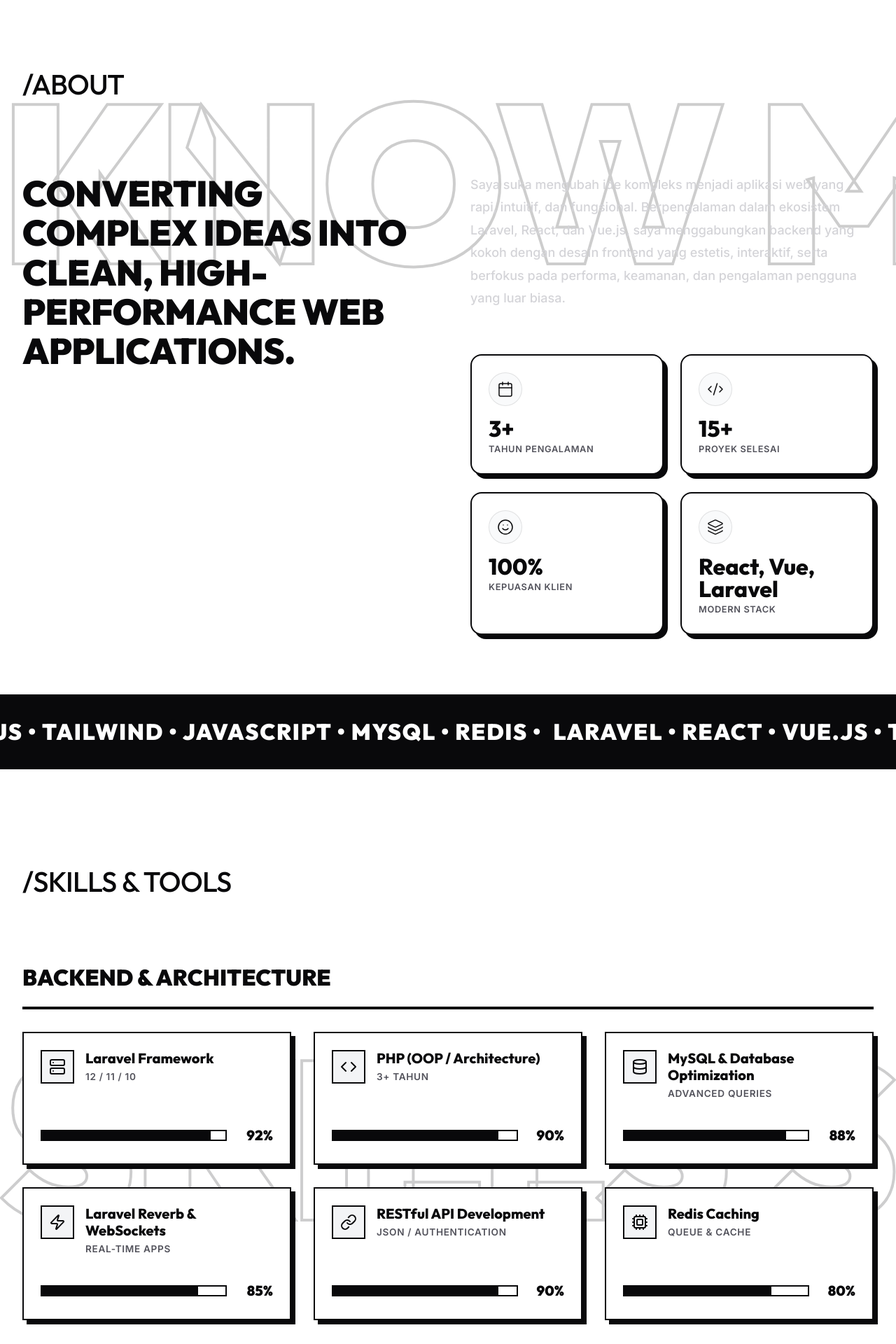
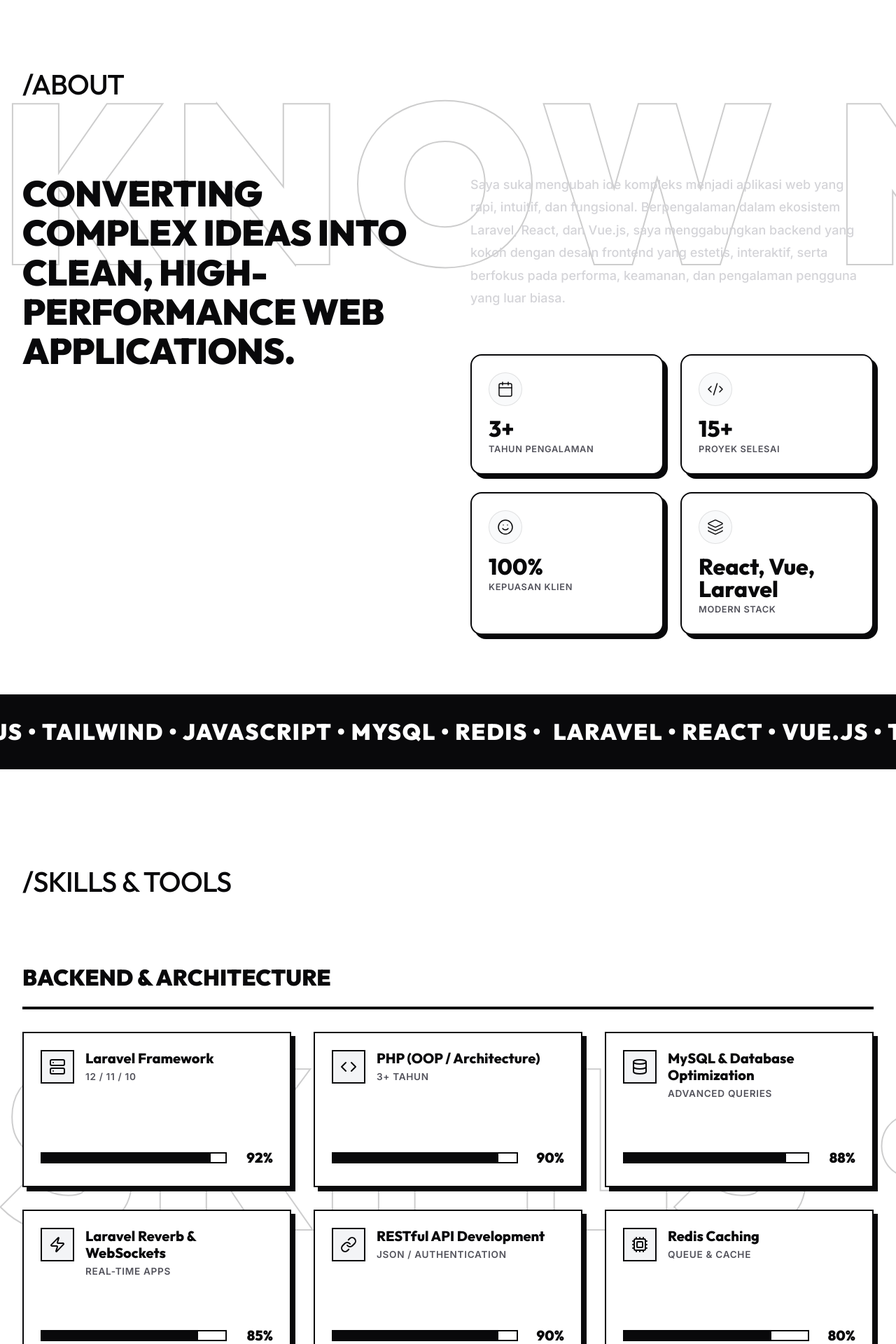
Before and after one commit to Alfin452/portofolio, a React (Vite) app: page / in a window 1280 px wide. Shown: the part 840-2760 px from the top of the page at 70% size. Built offline with nearby package versions, Linux system fonts and the light colour scheme.

Commit message:
feat: implement About and Skills sections with GSAP animations and brutalist-inspired styling

```diff
--- a/src/components/AboutSection/index.jsx
+++ b/src/components/AboutSection/index.jsx
@@ -100,7 +100,7 @@ const AboutSection = () => {
       {/* Giant Background Marquee */}
       <div className="about-bg-marquee">
         <div className="about-bg-text-inner">
-          <span className="dribbble-text-outline">KNOW ME KNOW ME KNOW ME KNOW ME</span>
+          {`KNOW ME  •  KNOW ME  •  KNOW ME  •  KNOW ME`}
         </div>
       </div>
 
--- a/src/components/AboutSection/style.css
+++ b/src/components/AboutSection/style.css
@@ -23,9 +23,10 @@
   font-size: clamp(8rem, 25vw, 30rem);
   font-weight: 900;
   line-height: 0.8;
-  letter-spacing: -0.02em;
-  color: transparent;
-  -webkit-text-stroke: 4px var(--text-dark);
+  letter-spacing: 0.05em !important;
+  color: var(--bg-white) !important;
+  -webkit-text-stroke: 4px var(--text-dark) !important;
+  paint-order: stroke fill !important;
 }
 
 .about-container {
--- a/src/components/SkillsSection/index.jsx
+++ b/src/components/SkillsSection/index.jsx
@@ -9,6 +9,48 @@ const SkillsSection = () => {
   const sectionRef = useRef(null);
   const titleRef = useRef(null);
   const gridRef = useRef(null);
+
+  // Handlers for Magnetic Hover
+  const handleMagneticMove = (e) => {
+    const card = e.currentTarget;
+    const rect = card.getBoundingClientRect();
+    const x = e.clientX - rect.left - rect.width / 2;
+    const y = e.clientY - rect.top - rect.height / 2;
+
+    window.gsap.to(card, {
+      x: x * 0.1,
+      y: y * 0.1,
+      duration: 0.4,
+      ease: 'power3.out'
+    });
+  };
+
+  const handleMagneticLeave = (e) => {
+    const card = e.currentTarget;
+    window.gsap.to(card, {
+      x: 0,
+      y: 0,
+      duration: 0.7,
+      ease: 'elastic.out(1, 0.3)'
+    });
+  };
+
+  // Handler for Glitch Text
+  const handleGlitch = (e, targetLevel) => {
+    const el = e.currentTarget.querySelector('.skill-level-text');
+    if (!el) return;
+
+    let iterations = 0;
+    const maxIterations = 8;
+    const interval = setInterval(() => {
+      el.innerText = Math.floor(Math.random() * 100) + '%';
+      iterations++;
+      if (iterations >= maxIterations) {
+        clearInterval(interval);
+        el.innerText = targetLevel + '%';
+      }
+    }, 40);
+  };
 
   useEffect(() => {
     const gsap = window.gsap;
@@ -75,7 +117,13 @@ const SkillsSection = () => {
     return skillsArray.map((skill, idx) => {
       const IconComponent = LucideIcons[skill.icon];
       return (
-        <div key={idx} className="skill-brutalist-card">
+        <div
+          key={idx}
+          className="skill-brutalist-card"
+          onMouseMove={handleMagneticMove}
+          onMouseLeave={handleMagneticLeave}
+          onMouseEnter={(e) => handleGlitch(e, skill.level)}
+        >
           <div className="skill-card-header">
             <div className="skill-icon-wrapper">
               {IconComponent && <IconComponent size={24} strokeWidth={2} />}
@@ -106,7 +154,7 @@ const SkillsSection = () => {
       {/* Giant Background Marquee */}
       <div className="skills-bg-marquee">
         <div className="skills-bg-text-inner">
-          <span className="skills-text-outline">SKILLS SKILLS SKILLS SKILLS SKILLS</span>
+          {`SKILLS  •  SKILLS  •  SKILLS  •  SKILLS`}
         </div>
       </div>
 
@@ -136,12 +184,14 @@ const SkillsSection = () => {
           {/* Tools */}
           <div className="skills-group tools-group">
             <h3 className="group-title">TOOLS & ECOSYSTEM</h3>
-            <div className="tools-badges-wrapper">
-              {tools.map((tool, idx) => (
-                <div key={idx} className="tool-badge">
-                  {tool}
-                </div>
-              ))}
+            <div className="tools-marquee-container">
+              <div className="tools-marquee-track">
+                {[...tools, ...tools].map((tool, idx) => (
+                  <div key={idx} className="tool-badge">
+                    {tool}
+                  </div>
+                ))}
+              </div>
             </div>
           </div>
         </div>
--- a/src/components/SkillsSection/style.css
+++ b/src/components/SkillsSection/style.css
@@ -20,15 +20,13 @@
 .skills-bg-text-inner {
   display: inline-block;
   will-change: transform;
-}
-
-.skills-text-outline {
   font-family: var(--font-display);
   font-size: clamp(8rem, 25vw, 30rem);
   font-weight: 900;
-  color: transparent;
-  -webkit-text-stroke: 4px var(--text-dark);
-  letter-spacing: -0.02em;
+  color: var(--bg-white) !important;
+  -webkit-text-stroke: 4px var(--text-dark) !important;
+  letter-spacing: 0.05em !important;
+  paint-order: stroke fill !important;
 }
 
 .skills-container {
@@ -71,14 +69,17 @@
 
 /* Brutalist Skill Card */
 .skill-brutalist-card {
-  background-color: var(--bg-white);
   border: 2px solid var(--text-dark);
   padding: 1.5rem;
+  background-color: var(--bg-white);
   box-shadow: 6px 6px 0px rgba(9, 9, 11, 1);
-  transition: transform 0.2s ease, box-shadow 0.2s ease;
   display: flex;
   flex-direction: column;
   justify-content: space-between;
+  gap: 2rem;
+  transition: box-shadow 0.3s ease, background 0.3s ease;
+  position: relative;
+  cursor: crosshair; /* Brutalist touch */
 }
 
 .skill-brutalist-card:hover {
@@ -157,6 +158,34 @@
   text-align: right;
 }
 
+/* --- Tool Badges Infinite Marquee --- */
+.tools-marquee-container {
+  width: 100%;
+  overflow: hidden;
+  position: relative;
+  /* Fade out edges for aesthetic effect */
+  mask-image: linear-gradient(to right, transparent, black 10%, black 90%, transparent);
+  -webkit-mask-image: linear-gradient(to right, transparent, black 10%, black 90%, transparent);
+}
+
+.tools-marquee-track {
+  display: flex;
+  gap: 1.5rem;
+  width: max-content;
+  animation: scrollTools 20s linear infinite;
+  padding: 1rem 0; /* extra padding to prevent clipping of hover states */
+}
+
+.tools-marquee-track:hover {
+  animation-play-state: paused;
+}
+
+@keyframes scrollTools {
+  0% { transform: translateX(0); }
+  /* We shift exactly 50% since we duplicated the array and the gap is even */
+  100% { transform: translateX(calc(-50% - 0.75rem)); }
+}
+
 /* Tools Badges */
 .tools-badges-wrapper {
   display: flex;
```
